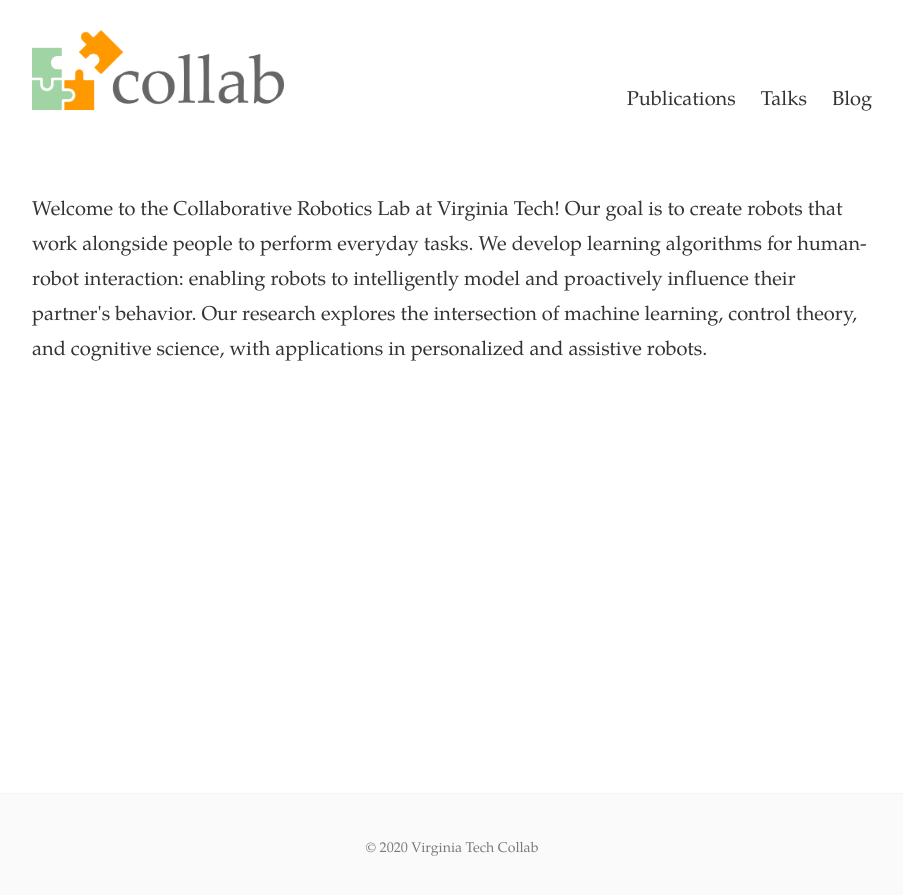
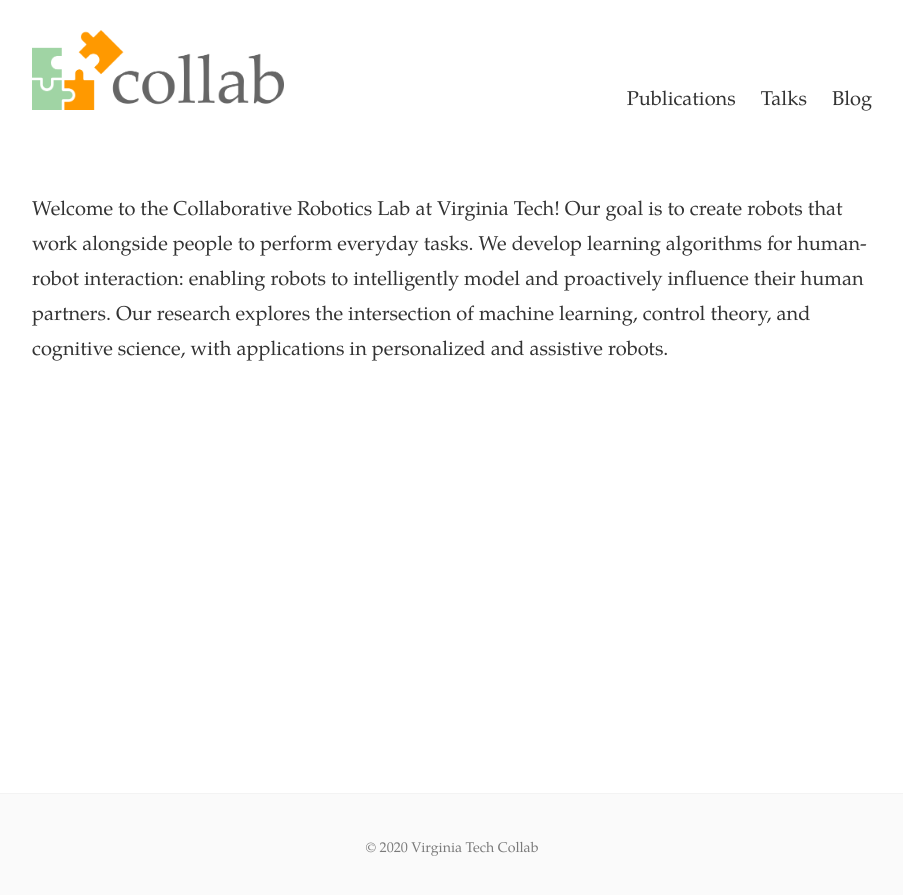
Before and after one commit to VT-Collab/vt-collab.github.io, a Jekyll site: the page built from index.html, in a window 1280 px wide. Shown: the top 895 px of the page, without its empty margins (188-1091 px from the left). Built offline with Jekyll 4.4.1, drawn with Linux system fonts in a browser that asks for light colours.

Commit message:
update blurb

```diff
--- a/index.html
+++ b/index.html
@@ -6,6 +6,6 @@ tags: home
 Welcome to the Collaborative Robotics Lab at Virginia Tech!
 Our goal is to create robots that work alongside people to perform everyday tasks.
 We develop learning algorithms for human-robot interaction: enabling robots to
-intelligently model and proactively influence their partner's behavior.
+intelligently model and proactively influence their human partners.
 Our research explores the intersection of machine learning, control theory, and cognitive science,
 with applications in personalized and assistive robots.
```
